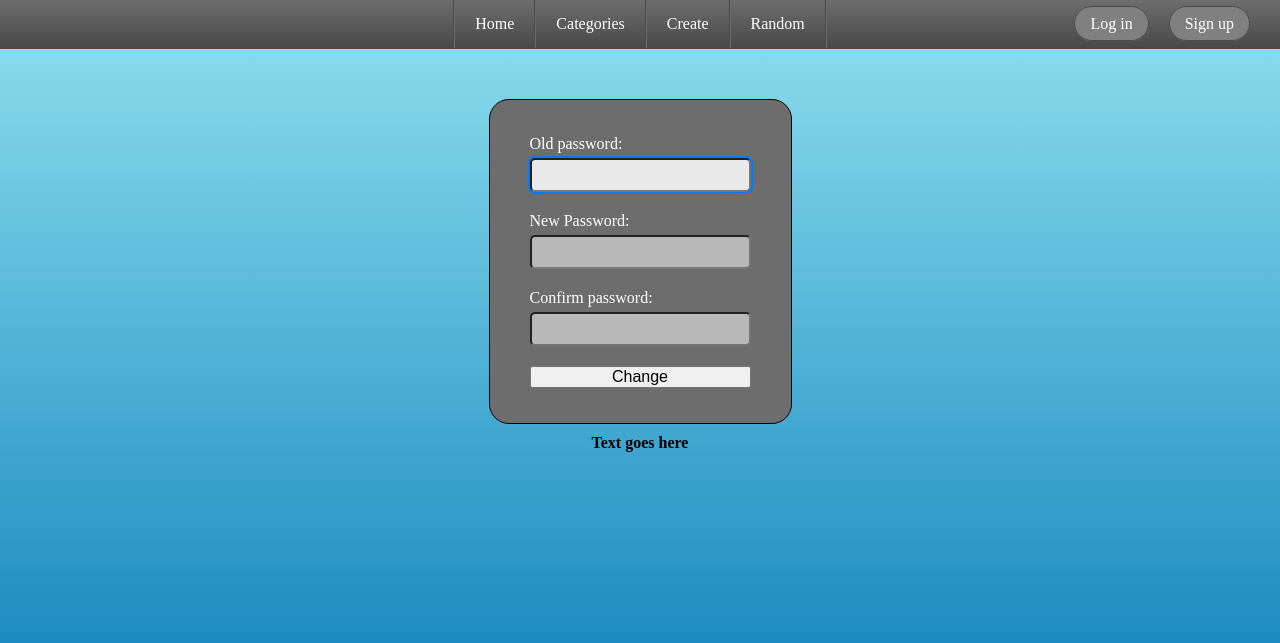
After one commit to bendik-bo/cs50-final, a Flask app: template templates/changepass.html in a window 1280 px wide. The commit adds this page. Shown: the top 643 px of the page. Run offline with Flask 3, Linux system fonts and the light colour scheme; the template is opened without the code that fills it, so the values that code supplies are empty; some libraries are stand-ins or nearby versions.

Commit message:
Made changepass.html for password change

```diff
--- /dev/null
+++ b/templates/changepass.html
@@ -0,0 +1,54 @@
+{% extends "layout.html" %}
+{% block title %}
+Change password
+{% endblock %}
+{% block main %}
+<form action="/changepass" method="POST">
+    <div class="field-container">
+        <div class="field-row">
+            <label class="label" for="oldPass">Old password:</label>
+            <input
+                name="oldPass"
+                autocomplete="off"
+                autofocus
+                class="field"
+                type="password"
+            />
+            {% with message = get_flashed_messages(category_filter=["failOld"]) %}
+            {% if message %}
+            <span class="failureMsg">
+                <i class="fas fa-exclamation-triangle icon"></i>{{ message | join(" ") }}
+            </span>
+            {% endif %}
+            {% endwith %}
+        </div>
+        <div class="field-row">
+            <label class="label" for="password">New Password:</label>
+            <input
+            name="password"
+            autocomplete="off"
+            class="field"
+            type="password"
+            />
+        </div>
+        <div class="field-row">
+            <label class="label" for="confirm">Confirm password:</label>
+            <input
+            autocomplete="off"
+            class="field"
+            name="confirm"
+            type="password" />
+        </div>
+        {% with message = get_flashed_messages(category_filter=["failNew"]) %}
+        {% if message %}
+        <span class="failureMsg">
+            <i class="fas fa-exclamation-triangle icon"></i>{{ message | join(" ") }}
+        </span>
+        {% endif %}
+        {% endwith %}
+        <div class="field-row">
+            <button class="btn" type="submit">Change</button>
+        </div>
+    </div>
+</form>
+{% endblock %}
--- a/templates/login.html
+++ b/templates/login.html
@@ -25,7 +25,11 @@ main %}
     {% endwith %}
     <div class="field-row">
       <label class="label" for="password">Password:</label>
-      <input id="password" class="field" name="password" type="password" />
+      <input
+        id="password"
+        class="field"
+        name="password"
+        type="password" />
     </div>
     {% with message = get_flashed_messages(category_filter=["failPassword"]) %}
     {% if message %}
--- a/templates/profile.html
+++ b/templates/profile.html
@@ -4,8 +4,8 @@ main %}
   <img src="{{ url }}" id="profile-avatar" alt="Default profile picture" />
 </div>
 <form action="/upload" method="POST" enctype="multipart/form-data">
-  <input type="file" name="file" />
-  <button type="submit">Upload</button>
+  <input type="file" name="file" id="upload" />
+  <button type="submit" id="upload-btn">Upload</button>
 </form>
 
 {% with message = get_flashed_messages(category_filter=["failUpload"]) %}
```
